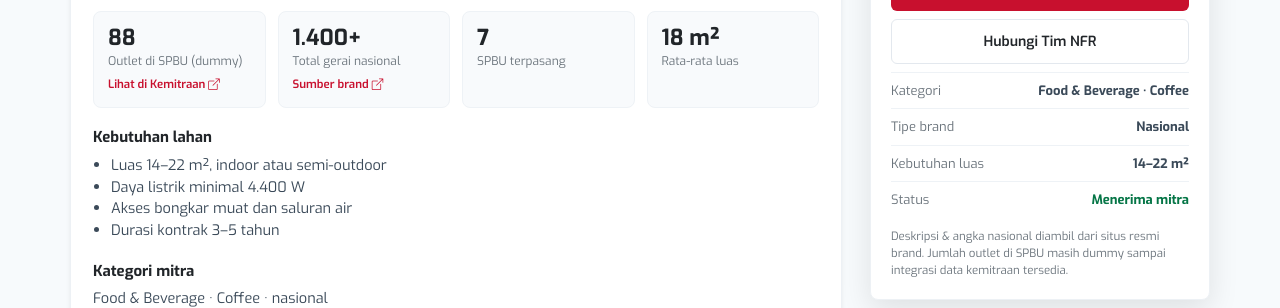
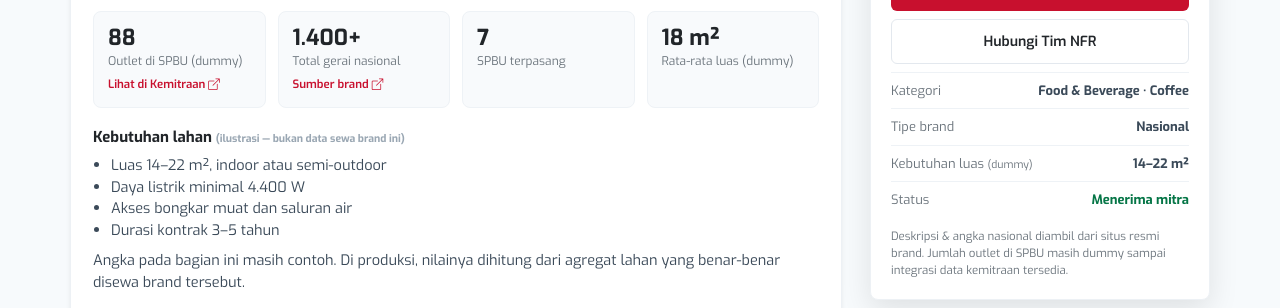
Before and after one commit to ChandraPC3000/brightspace-mockup, a plain HTML site: page brand-detail.html in a window 1280 px wide. Shown: the part 640-948 px from the top of the page. Drawn offline with Linux system fonts and the light colour scheme.

Commit message:
Update mockup 2026-11-19 09:58

```diff
--- a/brand-detail.html
+++ b/brand-detail.html
@@ -198,11 +198,14 @@
             <a href="#" id="statTotalSrc" target="_blank" rel="noopener" hidden>Sumber brand <i class="bi bi-box-arrow-up-right"></i></a>
           </div>
           <div class="stat"><b id="statSpbu">–</b><span>SPBU terpasang</span></div>
-          <div class="stat"><b id="statSize">–</b><span>Rata-rata luas</span></div>
+          <div class="stat"><b id="statSize">–</b><span>Rata-rata luas <span class="dummy">(dummy)</span></span></div>
         </div>
 
-        <h3>Kebutuhan lahan</h3>
+        <h3>Kebutuhan lahan <span class="dummy">(ilustrasi — bukan data sewa brand ini)</span></h3>
         <ul id="needsList"></ul>
+        <p class="small muted" style="margin-top:8px">
+          Angka pada bagian ini masih contoh. Di produksi, nilainya dihitung dari agregat lahan yang benar-benar disewa brand tersebut.
+        </p>
 
         <h3>Kategori mitra</h3>
         <p class="muted small" id="catLine"></p>
@@ -245,7 +248,7 @@
         <a class="btn btn-light" href="#">Hubungi Tim NFR</a>
         <div class="side-row"><span>Kategori</span><b id="sideCat">–</b></div>
         <div class="side-row"><span>Tipe brand</span><b id="sideType">–</b></div>
-        <div class="side-row"><span>Kebutuhan luas</span><b id="sideSize">–</b></div>
+        <div class="side-row"><span>Kebutuhan luas <span class="dummy">(dummy)</span></span><b id="sideSize">–</b></div>
         <div class="side-row"><span>Status</span><b style="color:#067647">Menerima mitra</b></div>
         <div class="side-note">Deskripsi &amp; angka nasional diambil dari situs resmi brand. Jumlah outlet di SPBU masih dummy sampai integrasi data kemitraan tersedia.</div>
       </div>
```
Also changed, not shown: 2 other files.
